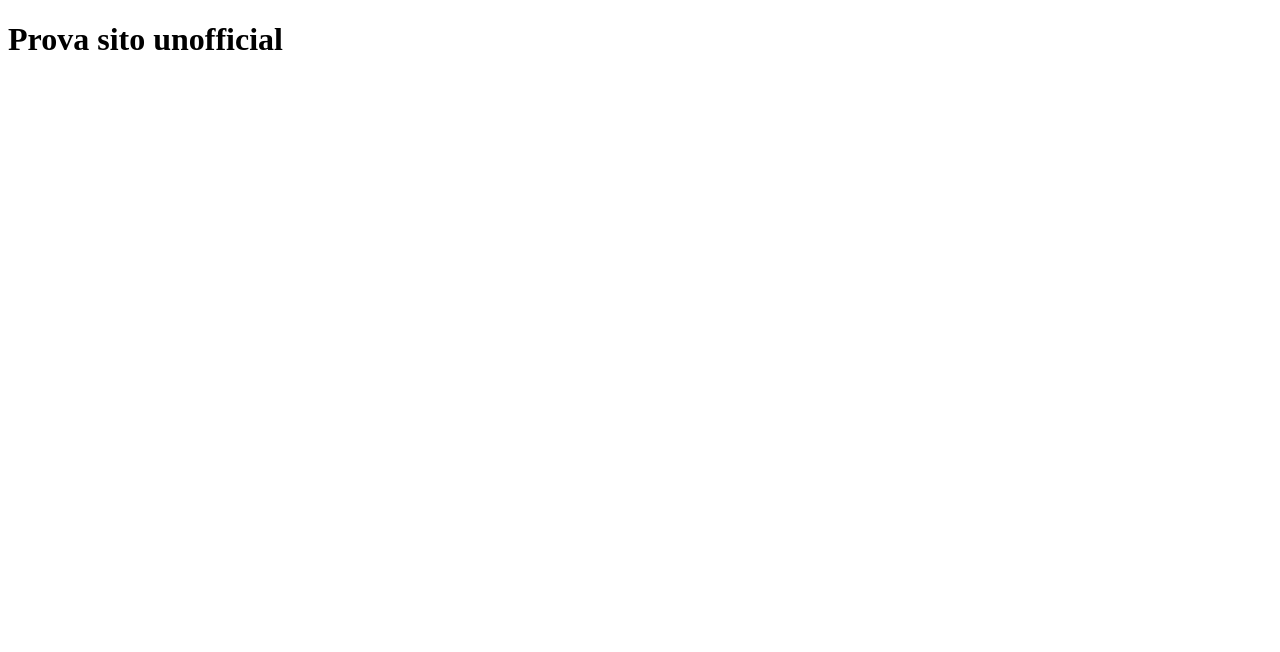
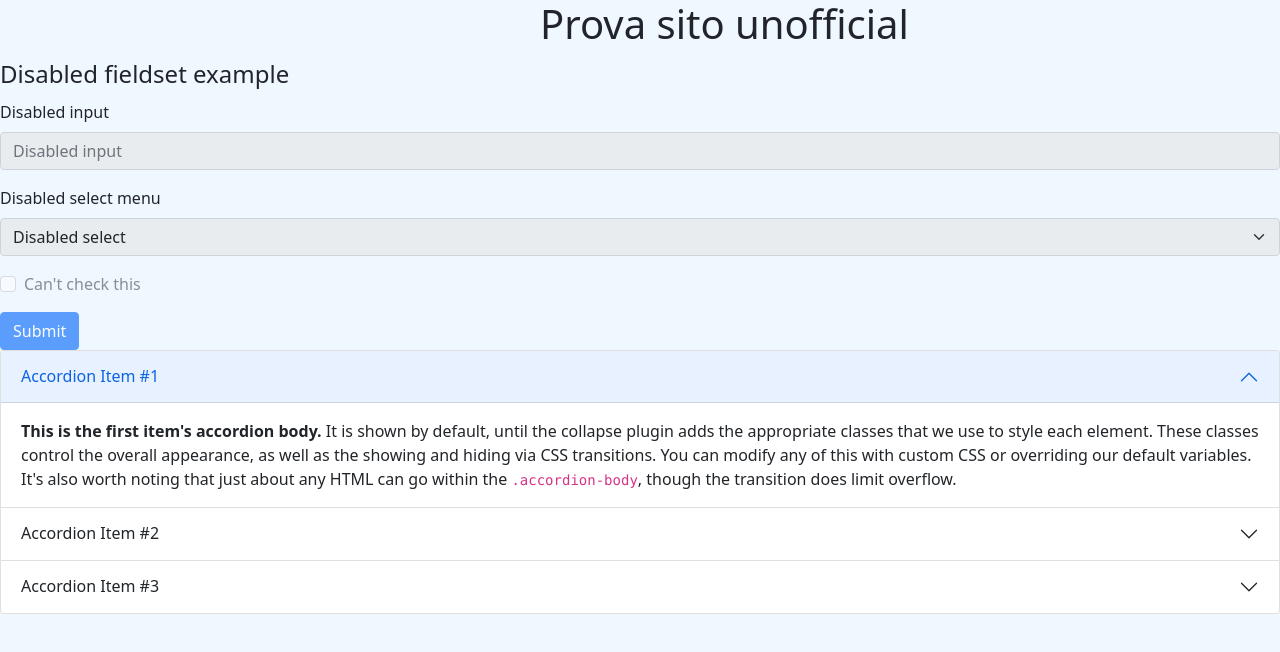
Before and after one commit to Aleinder/sito.github.io, a plain HTML site: page index.html in a window 1280 px wide. Drawn offline with nearby package versions, Linux system fonts and the light colour scheme.

Commit message:
another try

```diff
--- a/index.html
+++ b/index.html
@@ -3,8 +3,72 @@
   <head>
     <meta charset="utf-8">
     <title>Prova sito</title>
+    <link href="https://cdn.jsdelivr.net/npm/bootstrap@5.1.3/dist/css/bootstrap.min.css" rel="stylesheet" integrity="sha384-1BmE4kWBq78iYhFldvKuhfTAU6auU8tT94WrHftjDbrCEXSU1oBoqyl2QvZ6jIW3" crossorigin="anonymous">
+
   </head>
-  <body>
-    <h1>Prova sito unofficial</h1>
+  <body style= background-color:aliceblue;>
+    <h1 style= padding-left:540px;>Prova sito unofficial</h1>
+    <form>
+  <fieldset disabled>
+    <legend>Disabled fieldset example</legend>
+    <div class="mb-3">
+      <label for="disabledTextInput" class="form-label">Disabled input</label>
+      <input type="text" id="disabledTextInput" class="form-control" placeholder="Disabled input">
+    </div>
+    <div class="mb-3">
+      <label for="disabledSelect" class="form-label">Disabled select menu</label>
+      <select id="disabledSelect" class="form-select">
+        <option>Disabled select</option>
+      </select>
+    </div>
+    <div class="mb-3">
+      <div class="form-check">
+        <input class="form-check-input" type="checkbox" id="disabledFieldsetCheck" disabled>
+        <label class="form-check-label" for="disabledFieldsetCheck">
+          Can't check this
+        </label>
+      </div>
+    </div>
+    <button type="submit" class="btn btn-primary">Submit</button>
+  </fieldset>
+</form>
+<div class="accordion" id="accordionExample">
+  <div class="accordion-item">
+    <h2 class="accordion-header" id="headingOne">
+      <button class="accordion-button" type="button" data-bs-toggle="collapse" data-bs-target="#collapseOne" aria-expanded="true" aria-controls="collapseOne">
+        Accordion Item #1
+      </button>
+    </h2>
+    <div id="collapseOne" class="accordion-collapse collapse show" aria-labelledby="headingOne" data-bs-parent="#accordionExample">
+      <div class="accordion-body">
+        <strong>This is the first item's accordion body.</strong> It is shown by default, until the collapse plugin adds the appropriate classes that we use to style each element. These classes control the overall appearance, as well as the showing and hiding via CSS transitions. You can modify any of this with custom CSS or overriding our default variables. It's also worth noting that just about any HTML can go within the <code>.accordion-body</code>, though the transition does limit overflow.
+      </div>
+    </div>
+  </div>
+  <div class="accordion-item">
+    <h2 class="accordion-header" id="headingTwo">
+      <button class="accordion-button collapsed" type="button" data-bs-toggle="collapse" data-bs-target="#collapseTwo" aria-expanded="false" aria-controls="collapseTwo">
+        Accordion Item #2
+      </button>
+    </h2>
+    <div id="collapseTwo" class="accordion-collapse collapse" aria-labelledby="headingTwo" data-bs-parent="#accordionExample">
+      <div class="accordion-body">
+        <strong>This is the second item's accordion body.</strong> It is hidden by default, until the collapse plugin adds the appropriate classes that we use to style each element. These classes control the overall appearance, as well as the showing and hiding via CSS transitions. You can modify any of this with custom CSS or overriding our default variables. It's also worth noting that just about any HTML can go within the <code>.accordion-body</code>, though the transition does limit overflow.
+      </div>
+    </div>
+  </div>
+  <div class="accordion-item">
+    <h2 class="accordion-header" id="headingThree">
+      <button class="accordion-button collapsed" type="button" data-bs-toggle="collapse" data-bs-target="#collapseThree" aria-expanded="false" aria-controls="collapseThree">
+        Accordion Item #3
+      </button>
+    </h2>
+    <div id="collapseThree" class="accordion-collapse collapse" aria-labelledby="headingThree" data-bs-parent="#accordionExample">
+      <div class="accordion-body">
+        <strong>This is the third item's accordion body.</strong> It is hidden by default, until the collapse plugin adds the appropriate classes that we use to style each element. These classes control the overall appearance, as well as the showing and hiding via CSS transitions. You can modify any of this with custom CSS or overriding our default variables. It's also worth noting that just about any HTML can go within the <code>.accordion-body</code>, though the transition does limit overflow.
+      </div>
+    </div>
+  </div>
+</div>
   </body>
 </html>
```
